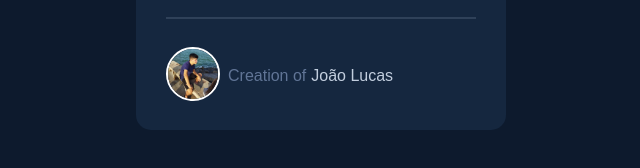
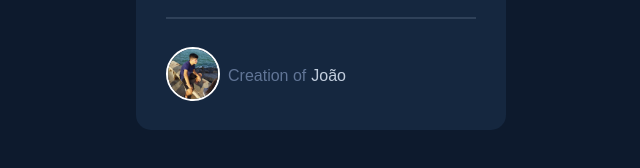
Before and after one commit to joaolucas28/projeto_card, a plain HTML site: page index.html in a window 1280 px wide. Shown: the part 578-746 px from the top of the page, 319-959 px from the left. Drawn offline with Linux system fonts and the light colour scheme.

Commit message:
Colocando só meu primeiro nome

```diff
--- a/index.html
+++ b/index.html
@@ -44,7 +44,7 @@
                             Creation of
                         </div>
                         <div class="nome">
-                            João Lucas
+                            João
                         </div>
                     </div>
                 </div>
```
